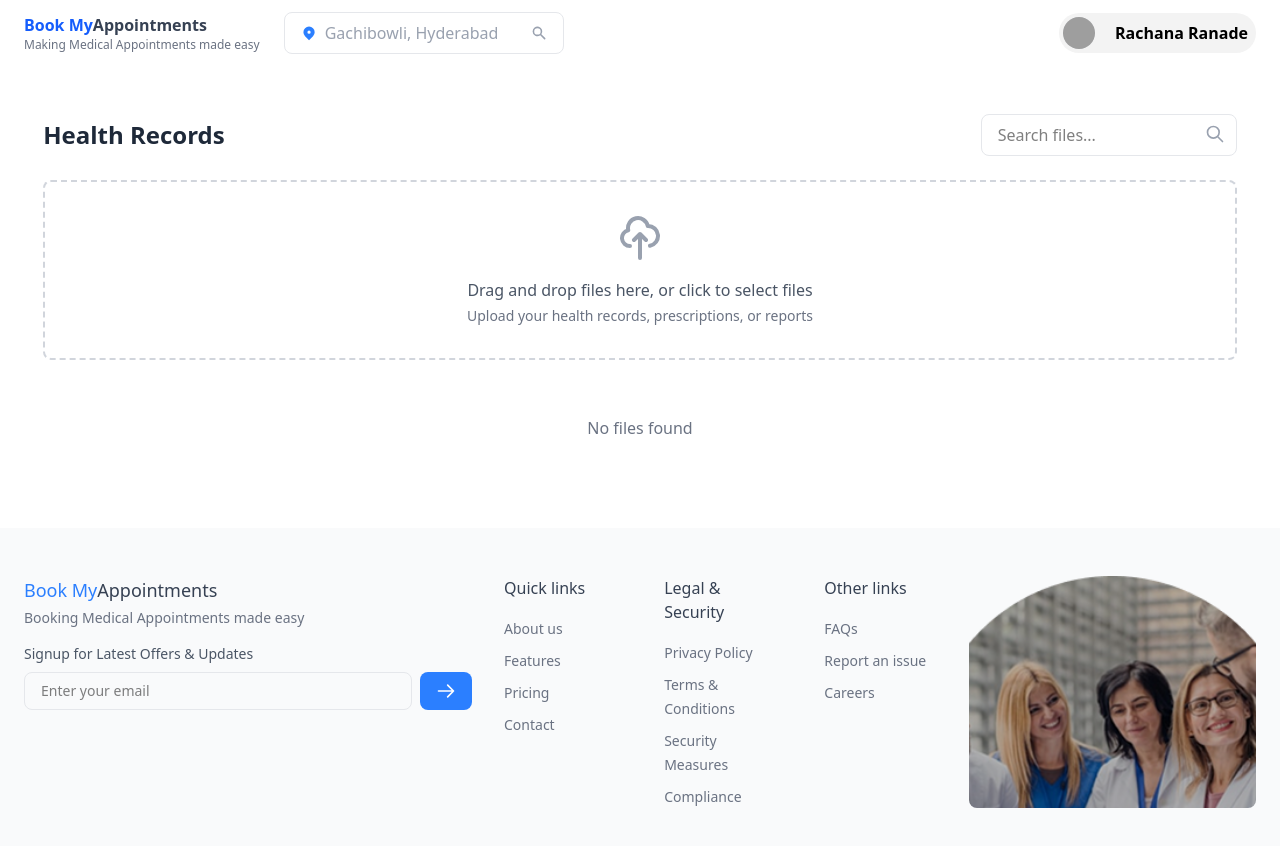
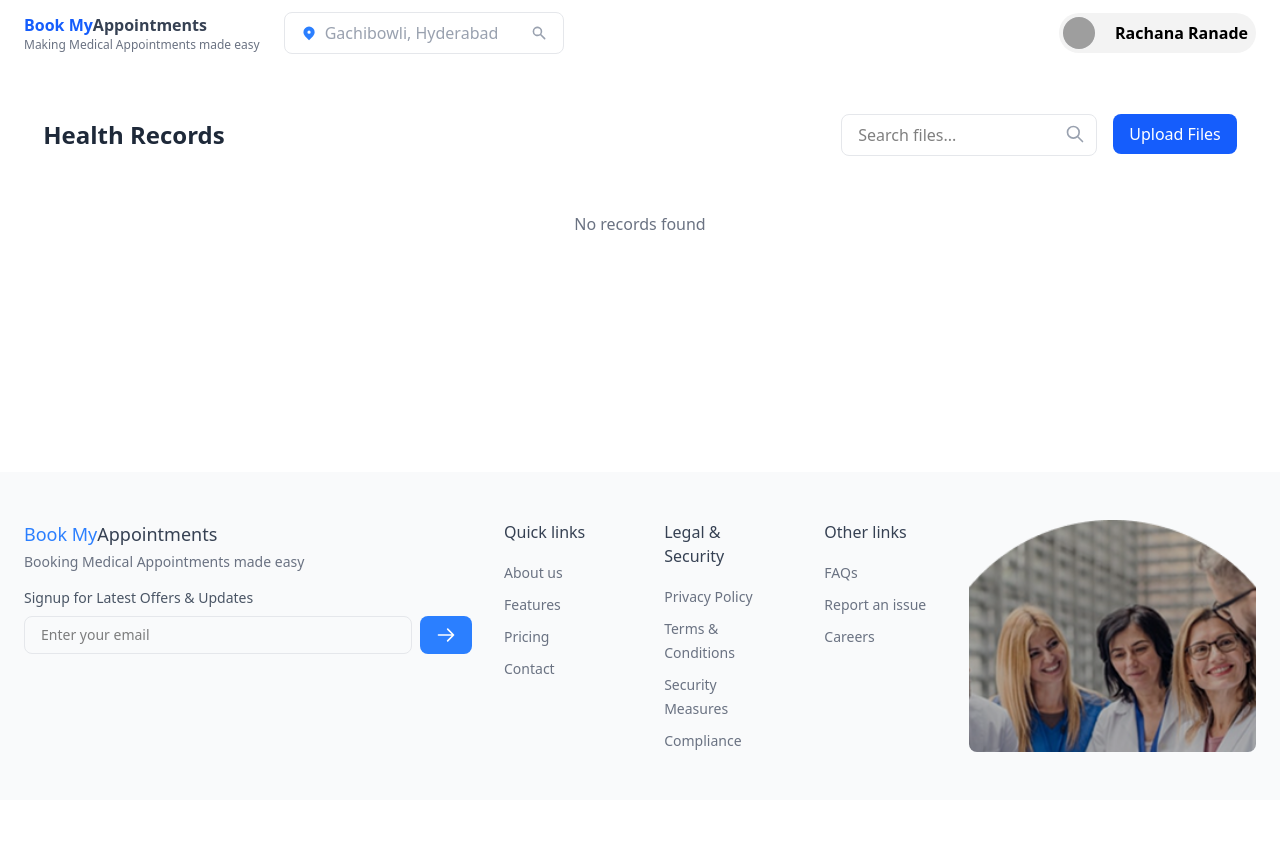
Before and after one commit to LakshmiSureshChandra/BookMyAppointments, a React (Vite) app: page /health-records in a window 1280 px wide. Shown: the top 846 px of the page. After the commit the page ends 800 px from the top, so only its background shows below. Built offline with nearby package versions, Linux system fonts and the light colour scheme; grey boxes are pictures that could not be loaded.

Commit message:
changed health record

```diff
--- a/src/components/HealthRecordsList/HealthRecordsList.tsx
+++ b/src/components/HealthRecordsList/HealthRecordsList.tsx
@@ -1,47 +1,53 @@
-import { useState } from 'react'
+import { useState, useRef } from 'react'
 import type { FC } from 'react'
 
 interface HealthRecord {
     id: string;
     fileName: string;
-    fileType: string;
     fileSize: string;
     uploadDate: string;
     fileUrl: string;
+    fileType: string;
 }
 
 const HealthRecordsList: FC = () => {
     const [searchQuery, setSearchQuery] = useState('');
     const [records, setRecords] = useState<HealthRecord[]>([]);
-    const [isDragging, setIsDragging] = useState(false);
+    const fileInputRef = useRef<HTMLInputElement>(null);
 
-    const handleFileUpload = (files: FileList) => {
-        const newRecords: HealthRecord[] = Array.from(files).map(file => ({
-            id: Math.random().toString(36).substr(2, 9),
+    const handleFileUpload = (event: React.ChangeEvent<HTMLInputElement>) => {
+        const files = event.target.files;
+        if (!files) return;
+
+        // Handle multiple files
+        Array.from(files).forEach(file => {
+            const newRecord: HealthRecord = {
+                id: Date.now().toString(),
                 fileName: file.name,
-            fileType: file.type,
-            fileSize: `${(file.size / (1024 * 1024)).toFixed(2)} MB`,
+                fileSize: formatFileSize(file.size),
                 uploadDate: new Date().toLocaleDateString(),
-            fileUrl: URL.createObjectURL(file)
-        }));
+                fileUrl: URL.createObjectURL(file),
+                fileType: file.type
+            };
+            setRecords(prev => [...prev, newRecord]);
+        });
 
-        setRecords(prev => [...prev, ...newRecords]);
+        // Reset file input
+        if (fileInputRef.current) {
+            fileInputRef.current.value = '';
+        }
     };
 
-    const handleDragOver = (e: React.DragEvent) => {
-        e.preventDefault();
-        setIsDragging(true);
+    const formatFileSize = (bytes: number): string => {
+        if (bytes === 0) return '0 Bytes';
+        const k = 1024;
+        const sizes = ['Bytes', 'KB', 'MB', 'GB'];
+        const i = Math.floor(Math.log(bytes) / Math.log(k));
+        return parseFloat((bytes / Math.pow(k, i)).toFixed(2)) + ' ' + sizes[i];
     };
 
-    const handleDragLeave = (e: React.DragEvent) => {
-        e.preventDefault();
-        setIsDragging(false);
-    };
-
-    const handleDrop = (e: React.DragEvent) => {
-        e.preventDefault();
-        setIsDragging(false);
-        handleFileUpload(e.dataTransfer.files);
+    const handleDelete = (id: string) => {
+        setRecords(prev => prev.filter(record => record.id !== id));
     };
 
     const filteredRecords = records.filter(record =>
@@ -50,10 +56,12 @@ const HealthRecordsList: FC = () => {
 
     return (
         <div className="w-[97%] mx-auto mt-6 mb-8">
-            <div className="bg-white rounded-lg p-6">
-                <div className="flex flex-col sm:flex-row justify-between items-start sm:items-center gap-4 mb-6">
+            <div className="bg-white rounded-lg p-4 md:p-6">
+                <div className="flex flex-col md:flex-row justify-between items-start md:items-center gap-4 mb-6">
                     <h2 className="text-2xl font-semibold text-gray-800">Health Records</h2>
-                    <div className="relative w-full sm:w-64">
+
+                    <div className="flex flex-col sm:flex-row gap-4 w-full md:w-auto">
+                        <div className="relative flex-1 sm:w-64">
                             <input
                                 type="text"
                                 placeholder="Search files..."
@@ -65,66 +73,60 @@ const HealthRecordsList: FC = () => {
                                 <path strokeLinecap="round" strokeLinejoin="round" strokeWidth={2} d="M21 21l-6-6m2-5a7 7 0 11-14 0 7 7 0 0114 0z" />
                             </svg>
                         </div>
-                </div>
 
-                <div
-                    onDragOver={handleDragOver}
-                    onDragLeave={handleDragLeave}
-                    onDrop={handleDrop}
-                    className={`border-2 border-dashed rounded-lg p-8 text-center mb-6 transition-colors ${
-                        isDragging ? 'border-blue-500 bg-blue-50' : 'border-gray-300'
-                    }`}
-                >
+                        <div className="flex-shrink-0">
                             <input
+                                ref={fileInputRef}
                                 type="file"
                                 multiple
-                        onChange={(e) => e.target.files && handleFileUpload(e.target.files)}
+                                onChange={handleFileUpload}
                                 className="hidden"
-                        id="file-upload"
+                                accept=".pdf,.doc,.docx,.jpg,.jpeg,.png"
                             />
-                    <label
-                        htmlFor="file-upload"
-                        className="cursor-pointer flex flex-col items-center"
+                            <button
+                                onClick={() => fileInputRef.current?.click()}
+                                className="w-full sm:w-auto px-4 py-2 bg-blue-600 text-white rounded-lg hover:bg-blue-700 transition-colors"
                             >
-                        <svg className="w-12 h-12 text-gray-400 mb-4" fill="none" stroke="currentColor" viewBox="0 0 24 24">
-                            <path strokeLinecap="round" strokeLinejoin="round" strokeWidth={2} d="M7 16a4 4 0 01-.88-7.903A5 5 0 1115.9 6L16 6a5 5 0 011 9.9M15 13l-3-3m0 0l-3 3m3-3v12" />
-                        </svg>
-                        <p className="text-gray-600 mb-1">Drag and drop files here, or click to select files</p>
-                        <p className="text-gray-500 text-sm">Upload your health records, prescriptions, or reports</p>
-                    </label>
+                                Upload Files
+                            </button>
+                        </div>
+                    </div>
                 </div>
 
                 <div className="space-y-4">
                     {filteredRecords.map((record) => (
                         <div key={record.id} className="border border-gray-100 rounded-lg p-4 hover:border-gray-200">
-                            <div className="flex items-center justify-between">
-                                <div className="flex items-center gap-4">
-                                    <svg className="w-8 h-8 text-gray-400" fill="none" stroke="currentColor" viewBox="0 0 24 24">
-                                        <path strokeLinecap="round" strokeLinejoin="round" strokeWidth={2} d="M7 21h10a2 2 0 002-2V9.414a1 1 0 00-.293-.707l-5.414-5.414A1 1 0 0012.586 3H7a2 2 0 00-2 2v14a2 2 0 002 2z" />
-                                    </svg>
+                            <div className="flex items-start gap-4">
+                                <div className="flex-1">
+                                    <div className="flex flex-col sm:flex-row justify-between items-start sm:items-center gap-2">
                                         <div>
                                             <h3 className="text-lg font-semibold text-gray-800">{record.fileName}</h3>
-                                        <div className="flex gap-4 text-sm text-gray-500">
-                                            <span>{record.fileType}</span>
-                                            <span>{record.fileSize}</span>
-                                            <span>{record.uploadDate}</span>
+                                            <p className="text-sm text-gray-500">
+                                                {record.fileSize} • Uploaded on {record.uploadDate}
+                                            </p>
                                         </div>
-                                    </div>
-                                </div>
-                                <div className="flex gap-3">
+                                        <div className="flex gap-2 w-full sm:w-auto">
                                             <button
                                                 onClick={() => window.open(record.fileUrl, '_blank')}
-                                        className="px-4 py-2 text-sm text-blue-600 hover:text-blue-700 border border-blue-200 rounded-lg hover:bg-blue-50"
+                                                className="flex-1 sm:flex-none px-4 py-2 text-sm text-blue-600 hover:text-blue-700 border border-blue-200 rounded-lg hover:bg-blue-50"
                                             >
                                                 View
                                             </button>
                                             <a
                                                 href={record.fileUrl}
                                                 download={record.fileName}
-                                        className="px-4 py-2 text-sm text-gray-600 hover:text-gray-700 border border-gray-200 rounded-lg hover:bg-gray-50"
+                                                className="flex-1 sm:flex-none px-4 py-2 text-sm text-gray-600 hover:text-gray-700 border border-gray-200 rounded-lg hover:bg-gray-50 text-center"
                                             >
                                                 Download
                                             </a>
+                                            <button
+                                                onClick={() => handleDelete(record.id)}
+                                                className="flex-1 sm:flex-none px-4 py-2 text-sm text-red-600 hover:text-red-700 border border-red-200 rounded-lg hover:bg-red-50"
+                                            >
+                                                Delete
+                                            </button>
+                                        </div>
+                                    </div>
                                 </div>
                             </div>
                         </div>
@@ -132,7 +134,7 @@ const HealthRecordsList: FC = () => {
 
                     {filteredRecords.length === 0 && (
                         <div className="text-center py-8">
-                            <p className="text-gray-500">No files found</p>
+                            <p className="text-gray-500">No records found</p>
                         </div>
                     )}
                 </div>
```
Lines whose indentation alone changed are shown as unchanged.
